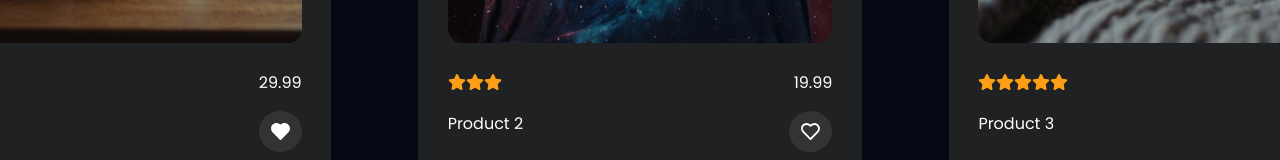
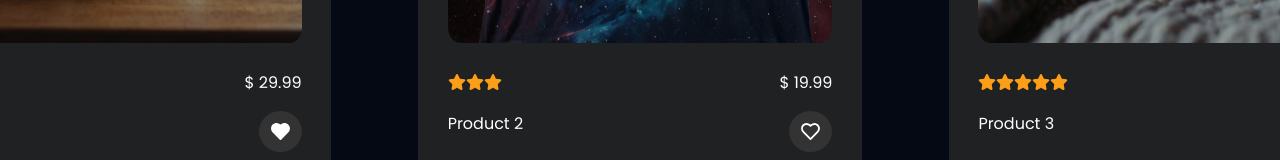
Before and after one commit to arivvera/ShopPicks, a Next.js app: page / in a window 1280 px wide. Shown: the part 586-746 px from the top of the page. Built offline with nearby package versions, Linux system fonts and the light colour scheme.

Commit message:
#17 FIX: Interface for ProductsCarousel.tsx to match typescript requirements. FIX: Dimensions of review boxes.

```diff
--- a/src/app/components/OpinionBox/OpinionBox.css
+++ b/src/app/components/OpinionBox/OpinionBox.css
@@ -21,14 +21,14 @@
 }
 
 .opinion-boxes {
-    width: 100%;
+    width: 90%;
     display: flex;
     flex-direction: row;
     justify-content: space-between;
 }
 
 .opinion-boxes-item {
-    width: 30%;
+    width: 23%;
     height: 469px;
     background-color: #1F2123;
     border: solid transparent;
@@ -71,8 +71,8 @@
     border-radius: 50%;
 }
 .avatar-container-outer{
-    width: 113px;
-    height: 113px;
+    width: 95px;
+    height: 90px;
     background: rgba(152, 41, 152, 0.80);
     display: flex;
     align-items: center;
--- a/src/app/components/ProductsCaroussel/ProductsCarousel.tsx
+++ b/src/app/components/ProductsCaroussel/ProductsCarousel.tsx
@@ -10,9 +10,17 @@ import { Carousel } from 'react-responsive-carousel';
 import Image from 'next/image';
 
 export const ProductsCarousel: React.FC = () => {
+    interface Product {
+        id: number;
+        img: string;
+        eval: number;
+        price: number;
+        name: string;
+        fav: boolean;
+    }
     // Function to make groups of 3
-    const groupItems = (items: any[], groupSize: number) => {
-        const groups = [];
+    const groupItems = (items: Product[], groupSize: number) => {
+        const groups:Product[][] = [];
         for (let i = 0; i < items.length; i += groupSize) {
             groups.push(items.slice(i, i + groupSize));
         }
@@ -44,7 +52,7 @@ export const ProductsCarousel: React.FC = () => {
                                                     <FontAwesomeIcon key={starIndex} icon={faStar} size={"1x"} />
                                                 ))}
                                             </div>
-                                            <div className={"products-carousel-price"}>{product.price}</div>
+                                            <div className={"products-carousel-price"}>$ {product.price}</div>
                                         </div>
                                         <div className={"carousel-data-row2"}>
                                             <div className={"products-carousel-name"}>{product.name}</div>
```
